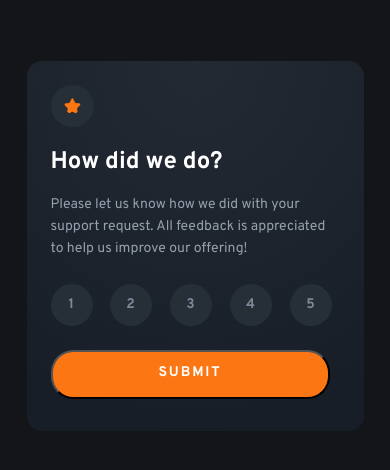
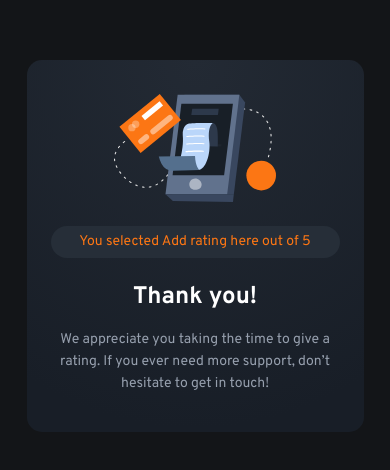
Before and after one commit to arfarobs/interactive-rating-component, a React (Create React App) app: page / in a window 390 px wide. Shown: the part 176-646 px from the top of the page. Built offline with nearby package versions, Linux system fonts and the light colour scheme.

Commit message:
Thanks mobile styled

```diff
--- a/src/components/App/App.js
+++ b/src/components/App/App.js
@@ -1,11 +1,11 @@
 import './App.css';
 import { Rating } from '../Rating/Rating';
-import Thanks from '../Thanks/Thanks';
+import { Thanks } from '../Thanks/Thanks';
 
 function App() {
   return (
     <article>
-      <Rating />
+      <Thanks />
     </article>
   );
 }
--- a/src/components/Rating/Rating.css
+++ b/src/components/Rating/Rating.css
@@ -1,4 +1,4 @@
-img {
+#star {
   background: #262E38;
   border-radius: 100%;
   padding: 13.33px;
@@ -75,7 +75,7 @@ button {
 }
 
 @media only screen and (min-width: 768px) {
-  img {
+  #star {
     padding: 16px;
   }
 
--- a/src/components/Rating/Rating.js
+++ b/src/components/Rating/Rating.js
@@ -4,7 +4,7 @@ import './Rating.css';
 export const Rating = () => {
   return (
     <>
-      <img src={star} alt="" aria-hidden="true" />
+      <img id="star" src={star} alt="" aria-hidden="true" />
       <h1>How did we do?</h1>
       <p>
         Please let us know how we did with your support request. All feedback is appreciated
--- a/src/components/Thanks/Thanks.css
+++ b/src/components/Thanks/Thanks.css
@@ -0,0 +1,27 @@
+.thanks {
+  text-align: center;
+}
+
+.phone {
+  margin: 10px auto 24px;
+  display: block;
+}
+
+.selected {
+  color: #FC7614;
+  border-radius: 22.5px;
+  background: #262E38;
+  padding: 5px 12px;
+}
+
+h2 {
+  font-weight: 700;
+  font-size: 24px;
+  line-height: 30px;
+  color: #FFFFFF;
+  margin: 24px 0 17px;
+}
+
+.support {
+  margin-bottom: 5px;
+}
--- a/src/components/Thanks/Thanks.js
+++ b/src/components/Thanks/Thanks.js
@@ -0,0 +1,16 @@
+import './Thanks.css';
+import phone from './illustration-thank-you.svg';
+
+export const Thanks = () => {
+  return (
+    <>
+      <img className="thanks phone" src={phone} alt="" aria-hidden="true" />
+      <p className="thanks selected">You selected Add rating here out of 5</p>
+      <h2 className="thanks">Thank you!</h2>
+      <p className="thanks support">
+        We appreciate you taking the time to give a rating. If you ever need more support,
+        don’t hesitate to get in touch!
+      </p>
+    </>
+  )
+}
```
Also changed, not shown: src/components/Thanks/illustration-thank-you.svg (added).
